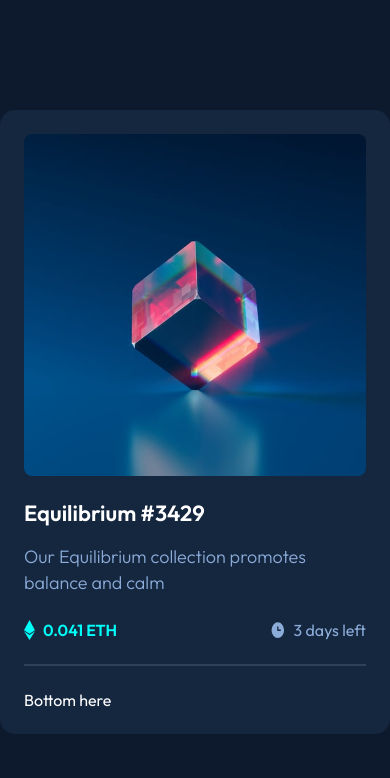
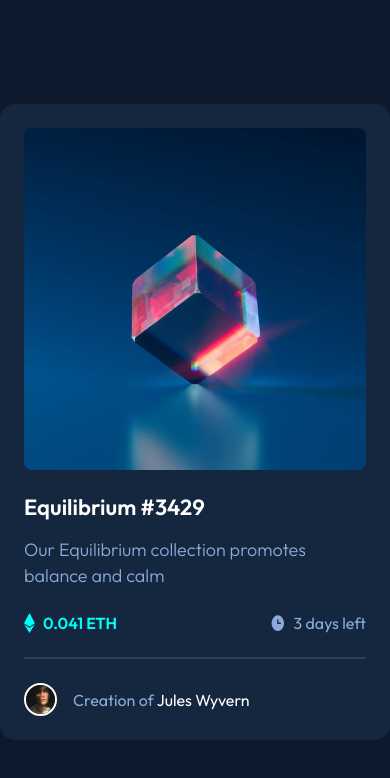
Before and after one commit to danilo2420/FEM_NFTPreviewCardComponent, a website built with Vite: page index.html in a window 390 px wide. Built offline with nearby package versions, Linux system fonts and the light colour scheme.

Commit message:
Finish mobile version

```diff
--- a/index.html
+++ b/index.html
@@ -35,7 +35,10 @@
         </div>
 
       <div class="content__separator"></div>
-      <div class="content__bottom">Bottom here</div>
+      <div class="content__bottom">
+        <img src="images/image-avatar.png" class="content__bottom__image" alt="Jules Wyvern">
+        <div class="content__bottom__username tp3--regular">Creation of <span>Jules Wyvern</span></div>
+      </div>
     </div>
   </div>
 </body>
--- a/styles/style.css
+++ b/styles/style.css
@@ -80,3 +80,25 @@ body {
 .content__separator {
     border: solid var(--blue800) 0.5px;
 }
+
+.content__bottom {
+    display: flex;
+    align-items: center;
+    gap: 16px;
+}
+
+.content__bottom__image {
+    width: 33px;
+    height: 33px;
+
+    border-radius: 100vw;
+    border: solid var(--white) 2px;
+}
+
+.content__bottom__username {
+    color: var(--blue500);
+}
+
+.content__bottom__username span {
+    color: var(--white);
+}
```
